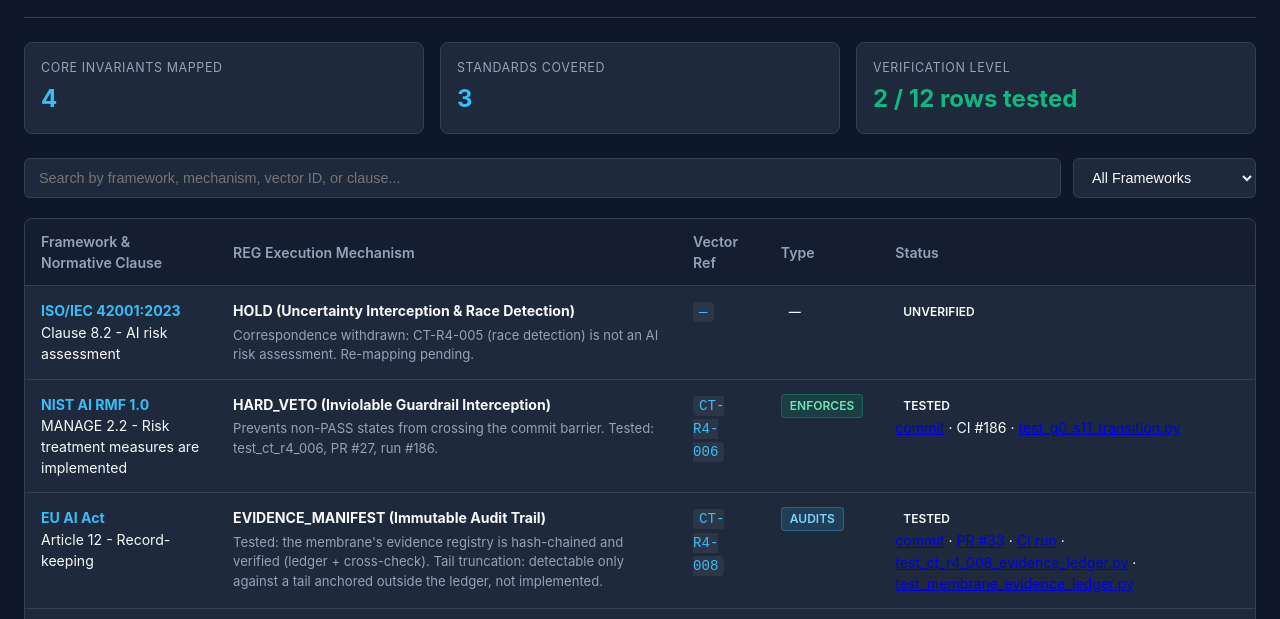
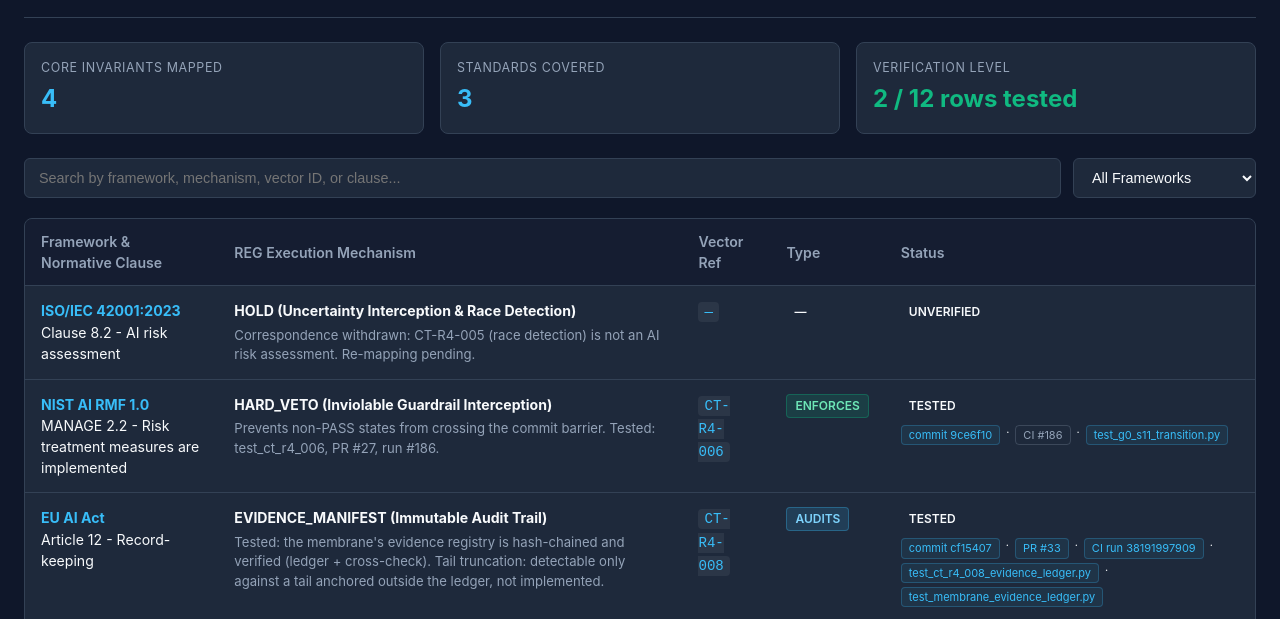
Before and after one commit to skiredj-prog/reg-conformance, a plain HTML site: page crosswalk/index.html in a window 1280 px wide. Shown: the part 116-735 px from the top of the page. Drawn offline with Linux system fonts and the light colour scheme.

Commit message:
style(crosswalk): evidence links in the page palette, short labels
The evidence links inherited the browser default blue and wrapped badly on the dark theme.
They now use the page accent, sit in a wrapping row with consistent padding, and carry short
labels: the commit as its seven-character SHA (full SHA in the tooltip), the CI run with its
id. The job number recorded for NIST stays as plain text.

```diff
--- a/crosswalk/index.html
+++ b/crosswalk/index.html
@@ -72,7 +72,11 @@
     code { background: rgba(255,255,255,0.06); padding: 2px 6px; border-radius: 4px; font-family: monospace; color: var(--accent); }
     footer { margin-top: 32px; text-align: center; font-size: 0.8rem; color: var(--text-muted); }
     footer a { color: var(--accent); text-decoration: none; }
-  </style>
+      .evidence { display: flex; flex-wrap: wrap; gap: 4px 6px; margin-top: 8px; font-size: 11px; line-height: 1.3; }
+    .evidence a, .evidence span { display: inline-block; padding: 2px 7px; border-radius: 4px; border: 1px solid rgba(56,189,248,0.25); background: rgba(56,189,248,0.07); color: var(--accent); text-decoration: none; white-space: nowrap; }
+    .evidence a:hover { background: rgba(56,189,248,0.18); }
+    .evidence span { color: var(--text-muted); border-color: rgba(148,163,184,0.25); background: transparent; }
+</style>
 </head>
 <body>
   <div class="container">
@@ -176,9 +180,9 @@
       if (!ev) return '';
       const base = `https://github.com/${ev.repo}`;
       const links = [];
-      if (ev.commit) links.push(`<a href="${base}/commit/${ev.commit}" target="_blank">commit</a>`);
+      if (ev.commit) links.push(`<a href="${base}/commit/${ev.commit}" target="_blank" title="${ev.commit}">commit ${ev.commit.slice(0, 7)}</a>`);
       if (ev.pull_request) links.push(`<a href="${base}/pull/${ev.pull_request}" target="_blank">PR #${ev.pull_request}</a>`);
-      if (ev.ci_run_id) links.push(`<a href="${base}/actions/runs/${ev.ci_run_id}" target="_blank">CI run</a>`);
+      if (ev.ci_run_id) links.push(`<a href="${base}/actions/runs/${ev.ci_run_id}" target="_blank">CI run ${ev.ci_run_id}</a>`);
       else if (ev.ci_run_number) links.push(`<span title="CI job number; run id not recorded">CI #${ev.ci_run_number}</span>`);
       const files = ev.tests ? ev.tests : (ev.test ? [ev.test] : []);
       files.forEach(f => { const path = f.split('::')[0]; links.push(`<a href="${base}/blob/${ev.commit || 'main'}/${path}" target="_blank">${path.split('/').pop()}</a>`); });
```
